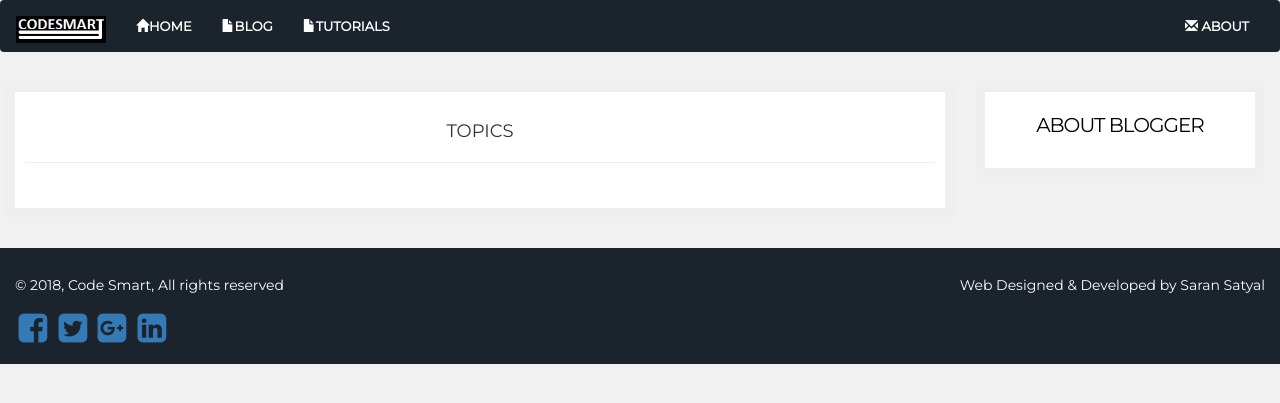
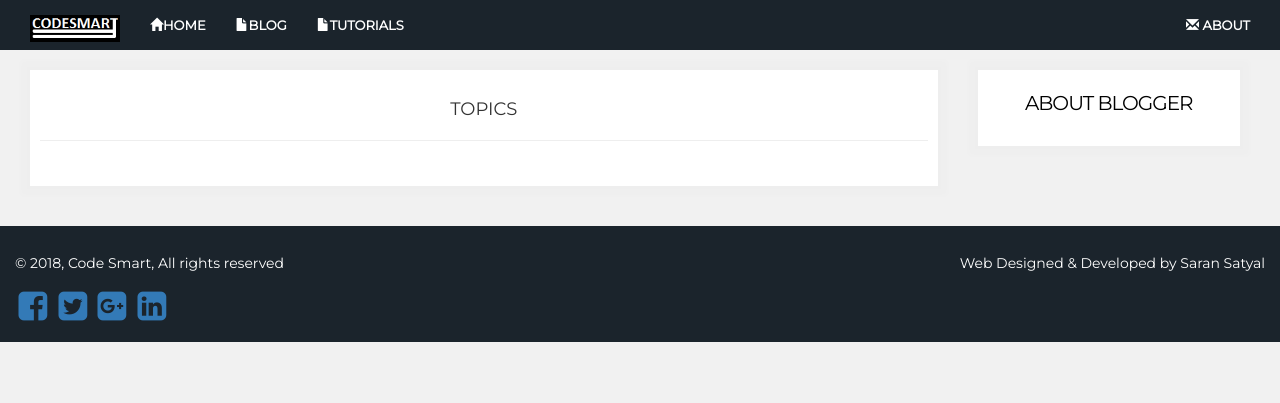
Before and after one commit to saransatyal/codesmart, a Django app: page /archive/ in a window 1280 px wide. Shown: the top 403 px of the page. Run offline with Django 3.2, Linux system fonts and the light colour scheme; data that the repository does not hold is empty; some libraries are stand-ins or nearby versions.

Commit message:
updated front end design

```diff
--- a/static/css/app.css
+++ b/static/css/app.css
@@ -5,6 +5,7 @@
 background-color: #f1f1f1;
 
 }
+
 
 h4
 {
@@ -15,16 +16,25 @@ h4
 
   width: 120px;
 }
-
+.pad
+{
+  padding-bottom: 50px;
+}
  /* nav bar */
-nav.navbar-webmaster { background: #1b242c; text-align: center;
+nav.navbar-webmaster
+{
+   background: #1b242c; text-align: center;
   font-family: 'Montserrat', sans-serif;
   font-size: 13px;
   font-weight: bold;
   height: auto;
+  position: fixed;
+  width: 100%;
+  z-index:999999;
 
 }
-nav.navbar-webmaster a { color: #fff; }
+
+nav.navbar-webmaster a { color: #fff;}
 nav.navbar-webmaster ul.navbar-nav a:hover,
 nav.navbar-webmaster ul.navbar-nav a:visited,
 nav.navbar-webmaster ul.navbar-nav a:focus,
@@ -33,6 +43,12 @@ nav.navbar-webmaster button.navbar-toggle:hover { background: #999; }
 nav.navbar-webmaster button.navbar-toggle > span.icon-bar { background: #fff; }
 @media (max-width: 767px) {.dropdown-menu {text-align: center;}}
 
+@media (max-width: 767px)
+{nav.navbar-webmaster
+  {
+    position: relative;
+  }
+}
 nav.navbar-webmaster ul.dropdown-menu > li > a { background: #1b242c; color: #fff; }
 nav.navbar-webmaster ul.dropdown-menu > li > a { background: #1b242c; color: #fff; }
 nav.navbar-webmaster ul.dropdown-menu > li > a:hover {color: #fff;background-color: #999}
@@ -46,6 +62,7 @@ nav.navbar-webmaster ul.dropdown-menu > li > a:hover {color: #fff;background-col
   width:500px;
 }
 .masthead {
+
   text-align: center;
   background-color: transparent;
   margin-bottom: 10px;
--- a/templates/archive.html
+++ b/templates/archive.html
@@ -51,8 +51,8 @@ Archive - Code Smart
       </div>
       <div>
         <br>
-        <a href="{% url 'author_info' %}">{{ author_info.blogger}}</a>
-         <p>Title: {{author_info.strong}}</p>  <hr>
+
+
         <p>{{author_info.about_author}}</p>
       </div>
       <div class="read-title glyphicon glyphicon-arrow-right"><a href="{% url 'author_info' %}"  >READ MORE</a></div>
--- a/templates/author_info.html
+++ b/templates/author_info.html
@@ -5,7 +5,7 @@
 About - Code Smart
 {% endblock %}
  {% block content %}
-
+<br>
   <div class="col-sm-7 sidenav">
     <p class="post-title">
   <a>ABOUT BLOGGER</a>
--- a/templates/base.html
+++ b/templates/base.html
@@ -19,7 +19,8 @@
 </head>
 <body class="mbody">
   {% block body %}
-      <nav class=" navbar navbar-webmaster ">
+  <div class="pad">
+      <nav class="navbar-webmaster ">
           <div class="container-fluid">
             <div class=" navbar-header">
             <button type="button" class="navbar-toggle collapsed" data-toggle="collapse" data-target="#navbar">
@@ -45,7 +46,7 @@
           </div>
         </div>
       </nav>
-
+</div>
 
   <!-- <nav class="navbar navbar-webmaster">
       <div class="container-fluid">
@@ -77,11 +78,11 @@
   -->
 
 <div class="container-fluid">
-<div class="row">
+
     {% block content %}
  {% endblock %}
  <div id="push"></div>
-</div>
+
 </div>
 
 <div class="footer-bottom">
@@ -119,7 +120,11 @@
  js.src = 'https://connect.facebook.net/en_US/sdk.js#xfbml=1&version=v2.12&appId=384853768652752&autoLogAppEvents=1';
  fjs.parentNode.insertBefore(js, fjs); }
  (document, 'script', 'facebook-jssdk'));</script> -->
-
+ <script>
+     $(document).ready(function() {
+        $('#content').css('margin-top', $('nav.navbar-webmaster').height() + 'px');
+     });
+ </script>
 {% endblock %}
 
 </body>
--- a/templates/home.html
+++ b/templates/home.html
@@ -4,7 +4,7 @@
 
 {% endblock %}
  {% block content %}
- <div>
+
   <div class="container-fluid masthead">
     <h1>
     <a href="" class="logo">
@@ -179,5 +179,5 @@
    </div>
 </div>
 </div> -->
-</div>
+
 {% endblock %}
```
